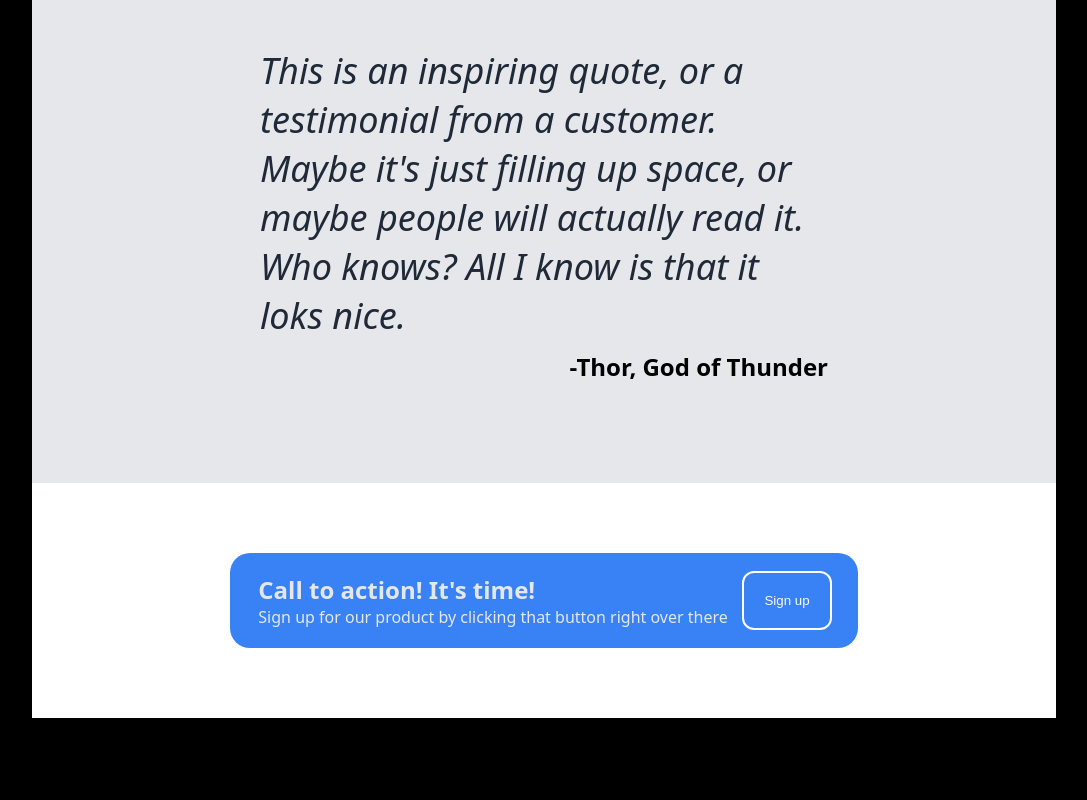
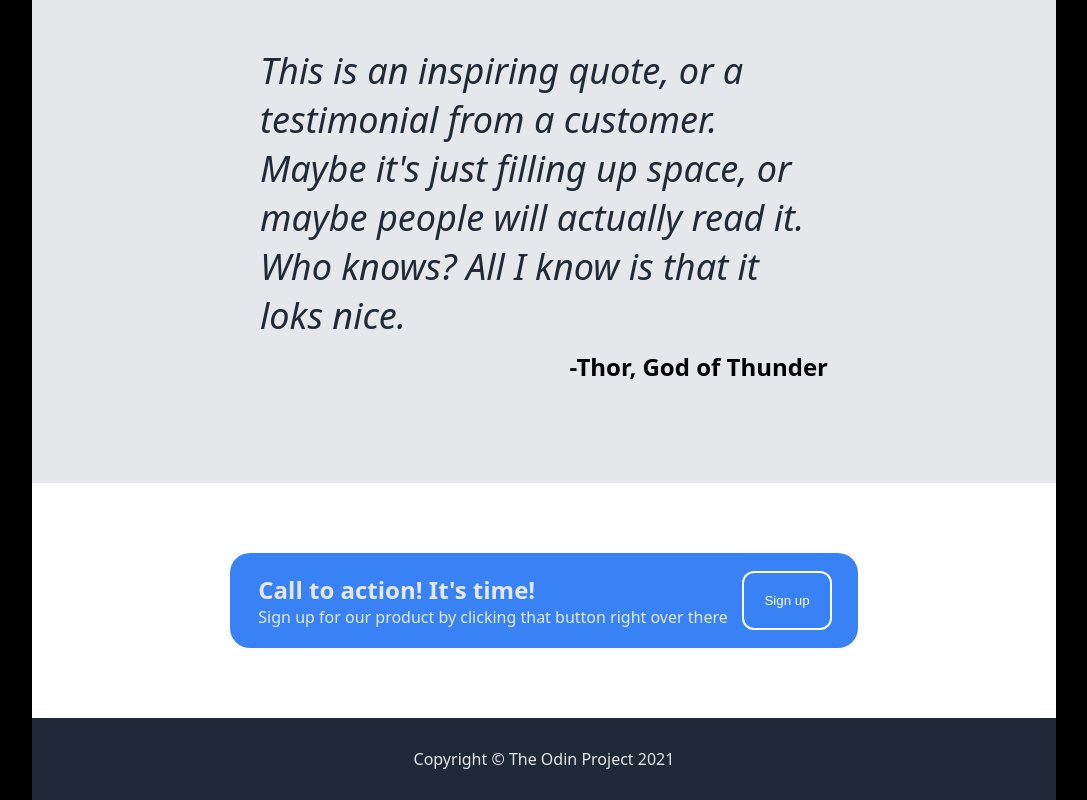
Before and after one commit to DiegoPreDev/mockup-page, a plain HTML site: page index.html in a window 1280 px wide. Shown: the part 1351-2151 px from the top of the page, without its empty margins (96-1183 px from the left). Before the commit the page ends 2069 px from the top, so only its background shows below. Drawn offline with Linux system fonts and the light colour scheme.

Commit message:
final section

```diff
--- a/index.html
+++ b/index.html
@@ -90,5 +90,9 @@
             <button class="second-button">Sign up</button>
         </div>
     </div>
+
+    <div class="footer">
+        Copyright &copy; The Odin Project 2021
+    </div>
 </body>
 </html>
--- a/style.css
+++ b/style.css
@@ -25,6 +25,7 @@ body{
 .first-section{
     padding-top: 100px;
     padding-bottom: 100px;
+    gap: 10px;
 }
 
 .header{
@@ -147,7 +148,15 @@ body{
 
 .second-button{
     outline: 2px solid white;
+}
 
+.footer{
+    background-color: #1f2937;
+    color: #e5e7eb;
+    margin-left: 10%;
+    margin-right: 10%;
+    padding: 30px;
+    text-align: center;
 }
 
 button{
```
